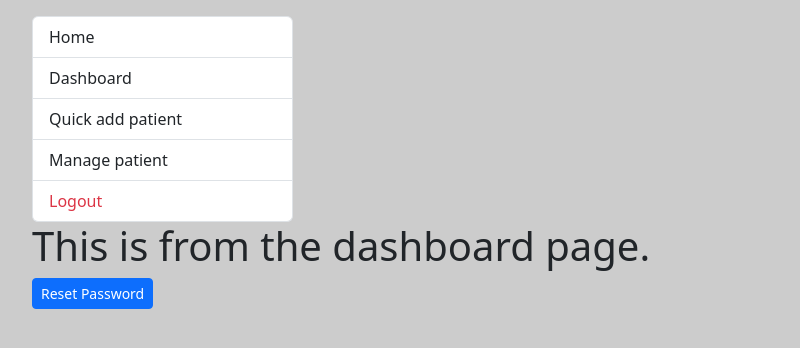
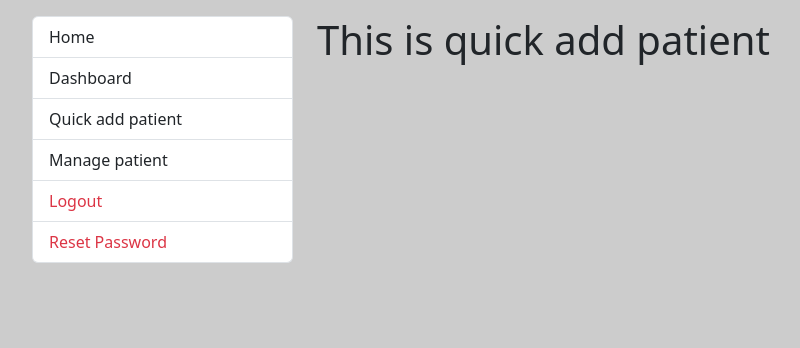
Before and after one commit to musarafhossain/MediHub, a Django app: page /doctor/quick-add-patient/ in a window 1280 px wide. Shown: the top 348 px of the page, without its empty margins (50-850 px from the left). Run offline with Django 5.2, Linux system fonts and the light colour scheme; the visitor is signed in with stand-in values (Sample User, id 1).

Commit message:
add a root_layout and layout

```diff
--- a/main/patient/templates/doctor/change-password.html
+++ b/main/patient/templates/doctor/change-password.html
@@ -1,4 +1,4 @@
-{% extends 'layout.html' %}
+{% extends 'root_layout.html' %}
 {% load filters %}
 
 {% block content %}
--- a/main/patient/templates/doctor/home.html
+++ b/main/patient/templates/doctor/home.html
@@ -1,4 +1,4 @@
-{% extends 'layout.html' %}
+{% extends 'root_layout.html' %}
 {% block content %}
   <h1>This is from the home page.</h1>
   <h1><a href="{% url 'doctor_dashboard' %}">Dashboard</a></h1>
--- a/main/patient/templates/doctor/login.html
+++ b/main/patient/templates/doctor/login.html
@@ -1,4 +1,4 @@
-{% extends 'layout.html' %}
+{% extends 'root_layout.html' %}
 {% load filters %}
 
 {% block content %}
--- a/main/patient/templates/doctor/quick-add-patient.html
+++ b/main/patient/templates/doctor/quick-add-patient.html
@@ -1,18 +1,4 @@
 {% extends 'layout.html' %}
-{% block content %}
-    <div class="row mt-3">
-        <div class="col-3">
-            <div class="list-group">
-                <a href="{% url 'home' %}" class="list-group-item list-group-item-action">Home</a>
-                <a href="{% url 'doctor_dashboard' %}" class="list-group-item list-group-item-action">Dashboard</a>
-                <a href="{% url 'quick-add-patient' %}" class="list-group-item list-group-item-action">Quick add patient</a>
-                <a href="#" class="list-group-item list-group-item-action">Manage patient</a>
-                <a href="{% url 'doctor_logout' %}" class="list-group-item text-danger list-group-item-action">Logout</a>
-            </div>
-        </div>
-    </div>
-  <h1>This is from the dashboard page.</h1>
-  {% if request.user.is_authenticated %}
-    <a href="{% url 'doctor_change_password' %}" class='btn btn-primary btn-sm'>Reset Password</a>
-  {% endif %}
+{% block main %}
+    <h1>This is quick add patient</h1>
 {% endblock %}
--- a/main/templates/layout.html
+++ b/main/templates/layout.html
@@ -1,18 +1,19 @@
-<!DOCTYPE html>
-<html lang="en">
-<head>
-    <meta charset="UTF-8">
-    <meta name="viewport" content="width=device-width, initial-scale=1.0">
-    <title>{{page_title}}</title>
-    <link href="https://cdn.jsdelivr.net/npm/bootstrap@5.3.3/dist/css/bootstrap.min.css" rel="stylesheet"/>
-  </head>
-</head>
-<body style='background-color: #ccc;'>
-    <script src="https://cdn.jsdelivr.net/npm/bootstrap@5.3.3/dist/js/bootstrap.bundle.min.js"></script>
-    <div class='container'>
-        {% block content %}
-        {% endblock %}
+{% extends 'root_layout.html' %}
+{% block content %}
+    <div class="row mt-3">
+        <div class="col-3">
+            <div class="list-group">
+                <a href="{% url 'home' %}" class="list-group-item list-group-item-action">Home</a>
+                <a href="{% url 'doctor_dashboard' %}" class="list-group-item list-group-item-action">Dashboard</a>
+                <a href="{% url 'quick-add-patient' %}" class="list-group-item list-group-item-action">Quick add patient</a>
+                <a href="#" class="list-group-item list-group-item-action">Manage patient</a>
+                <a href="{% url 'doctor_logout' %}" class="list-group-item text-danger list-group-item-action">Logout</a>
+                <a href="{% url 'doctor_change_password' %}" class="list-group-item text-danger list-group-item-action">Reset Password</a>
+            </div>
+        </div>
+        <div class="col-9">
+            {% block main %}
+            {% endblock %}
+        </div>
     </div>
-  </body>
-</body>
-</html>
+{% endblock %}
--- /dev/null
+++ b/main/templates/root_layout.html
@@ -0,0 +1,18 @@
+<!DOCTYPE html>
+<html lang="en">
+<head>
+    <meta charset="UTF-8">
+    <meta name="viewport" content="width=device-width, initial-scale=1.0">
+    <title>{{page_title}}</title>
+    <link href="https://cdn.jsdelivr.net/npm/bootstrap@5.3.3/dist/css/bootstrap.min.css" rel="stylesheet"/>
+  </head>
+</head>
+<body style='background-color: #ccc;'>
+    <script src="https://cdn.jsdelivr.net/npm/bootstrap@5.3.3/dist/js/bootstrap.bundle.min.js"></script>
+    <div class='container'>
+        {% block content %}
+        {% endblock %}
+    </div>
+  </body>
+</body>
+</html>
```
Also changed, not shown: main/patient/templates/doctor/dashboard.html (+2 -16 lines).
